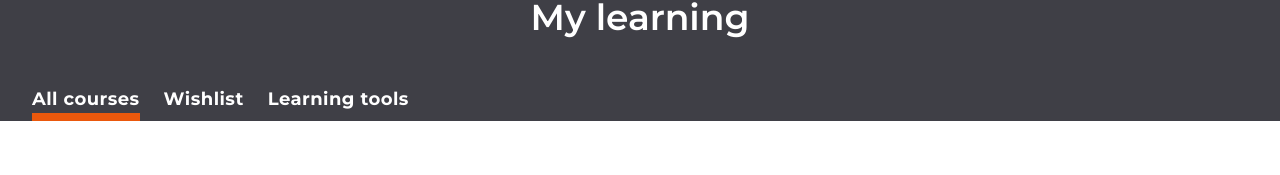
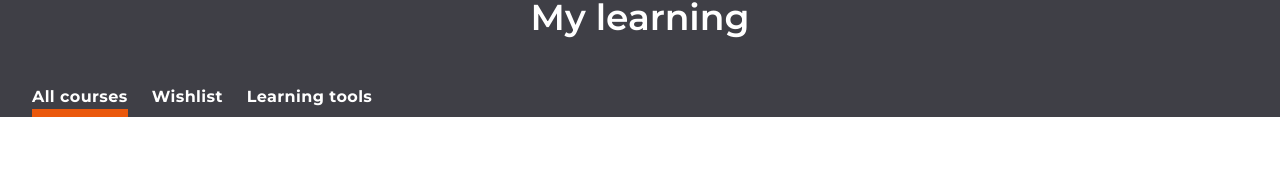
Before and after one commit to quietdevstudios/quietdevstudio, a React (Vite) app: page /learning in a window 1280 px wide. Shown: the part 131-306 px from the top of the page. Built offline with nearby package versions, Linux system fonts and the light colour scheme.

Commit message:
changed text font sizes

```diff
--- a/src/pages/MyLearning.jsx
+++ b/src/pages/MyLearning.jsx
@@ -10,15 +10,15 @@ const MyLearning = () => {
         </h1>
         <nav className="flex items-end justify-start w-full px-8">
           <ul className="flex gap-6">
-            <li className="text-white font-bold text-lg tracking-wide border-b-8 border-orange-600 w-fit">
+            <li className="text-white font-bold text-[1rem] tracking-wide border-b-8 border-orange-600 w-fit">
               <a href="#">All courses</a>
             </li>
 
-            <li className="text-white font-bold text-lg tracking-wide">
+            <li className="text-white font-bold text-[1rem] tracking-wide">
               <a href="#">Wishlist</a>
             </li>
 
-            <li className="text-white font-bold text-lg tracking-wide">
+            <li className="text-white font-bold text-[1rem] tracking-wide">
               <a href="#">Learning tools</a>
             </li>
           </ul>
@@ -28,7 +28,7 @@ const MyLearning = () => {
         <h2 className="text-2xl font-bold text-center tracking-wide">
           Explore Over 50,000 Courses and Start Learning Today!
         </h2>
-        <p className="py-6 text-lg font-medium tracking-wide">
+        <p className="py-6 text-lg text-center font-medium tracking-wide">
           Your purchased courses will be displayed here.
         </p>
         <Link
```
